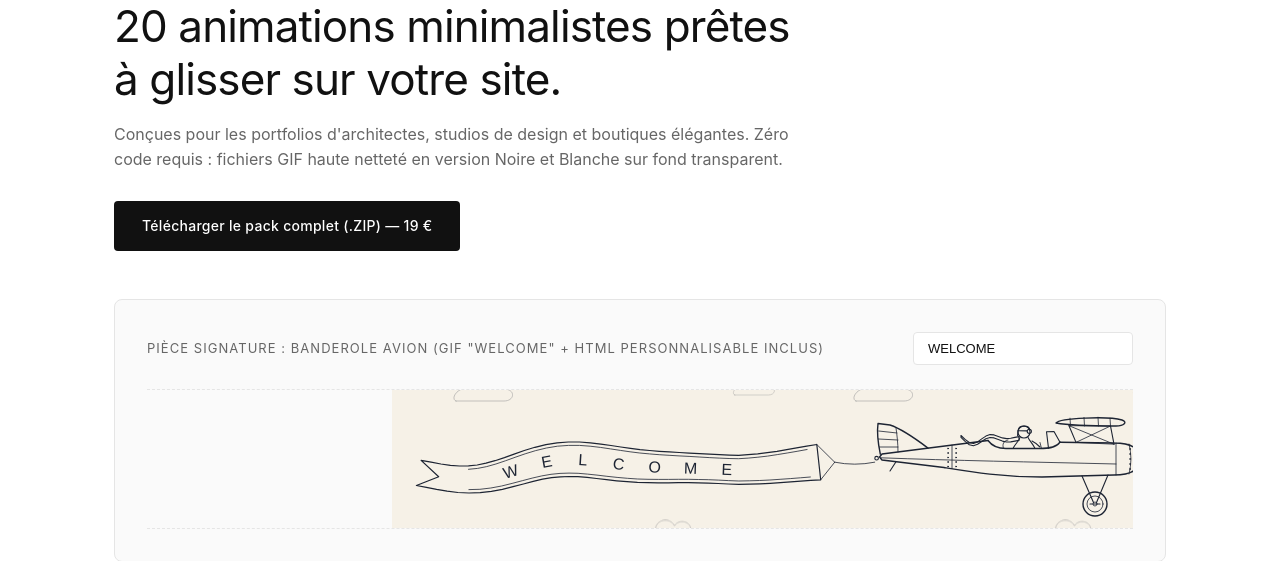
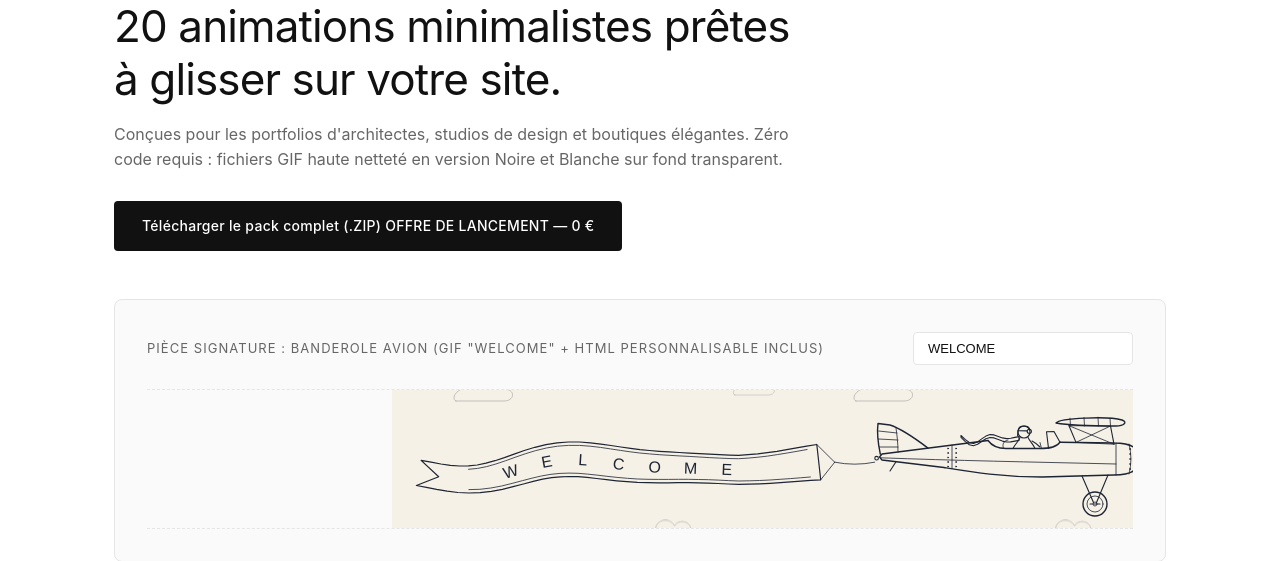
Before and after one commit to PTK16-DEV/minimal-line-studio, a Node server app: page / in a window 1280 px wide. Shown: the part 173-734 px from the top of the page. Run offline with Node 20, Linux system fonts and the light colour scheme.

Commit message:
Update download link with promotional offer

```diff
--- a/views/index.ejs
+++ b/views/index.ejs
@@ -138,7 +138,7 @@
         Zéro code requis : fichiers GIF haute netteté en version Noire et Blanche sur fond transparent.
       </p>
       <!-- Remplace # par ton lien Gumroad ou Lemon Squeezy -->
-      <a href="#" class="cta-btn">Télécharger le pack complet (.ZIP) — 19 €</a>
+      <a href="#" class="cta-btn">Télécharger le pack complet (.ZIP) OFFRE DE LANCEMENT — 0 €</a>
     </section>
 
     <!-- Pièce signature interactive -->
```
